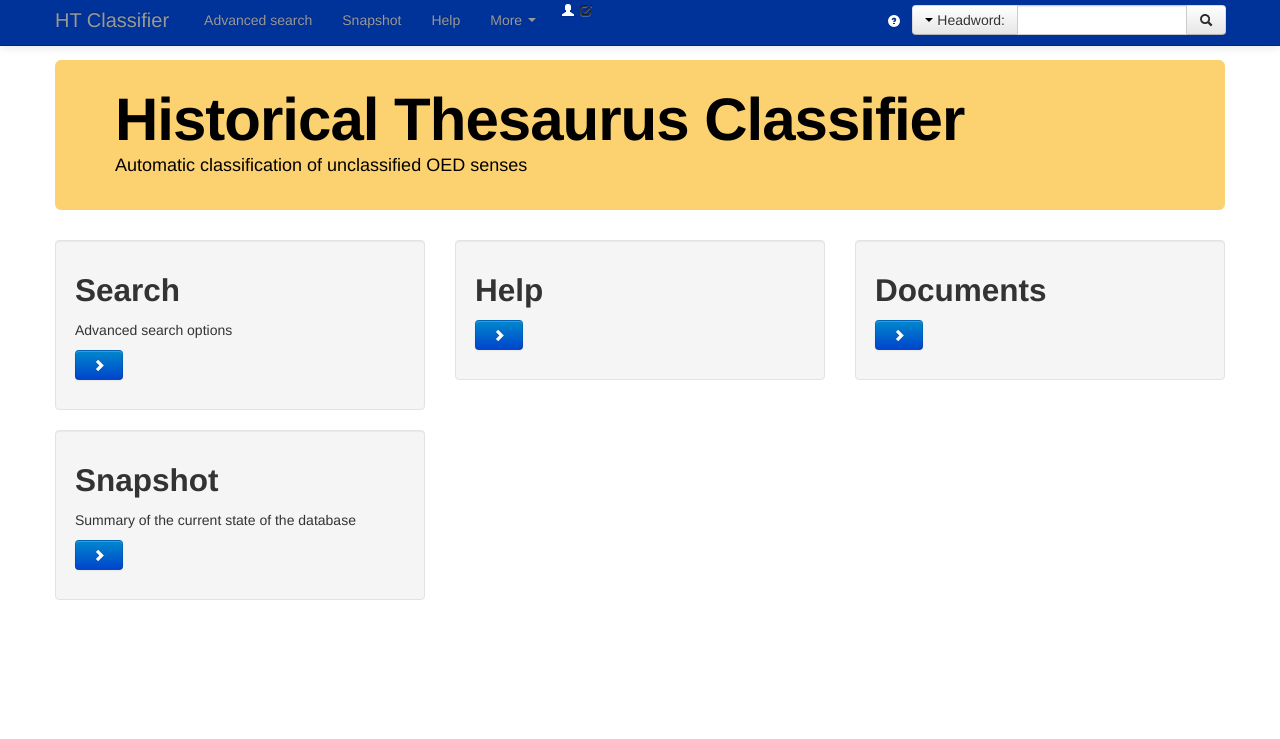
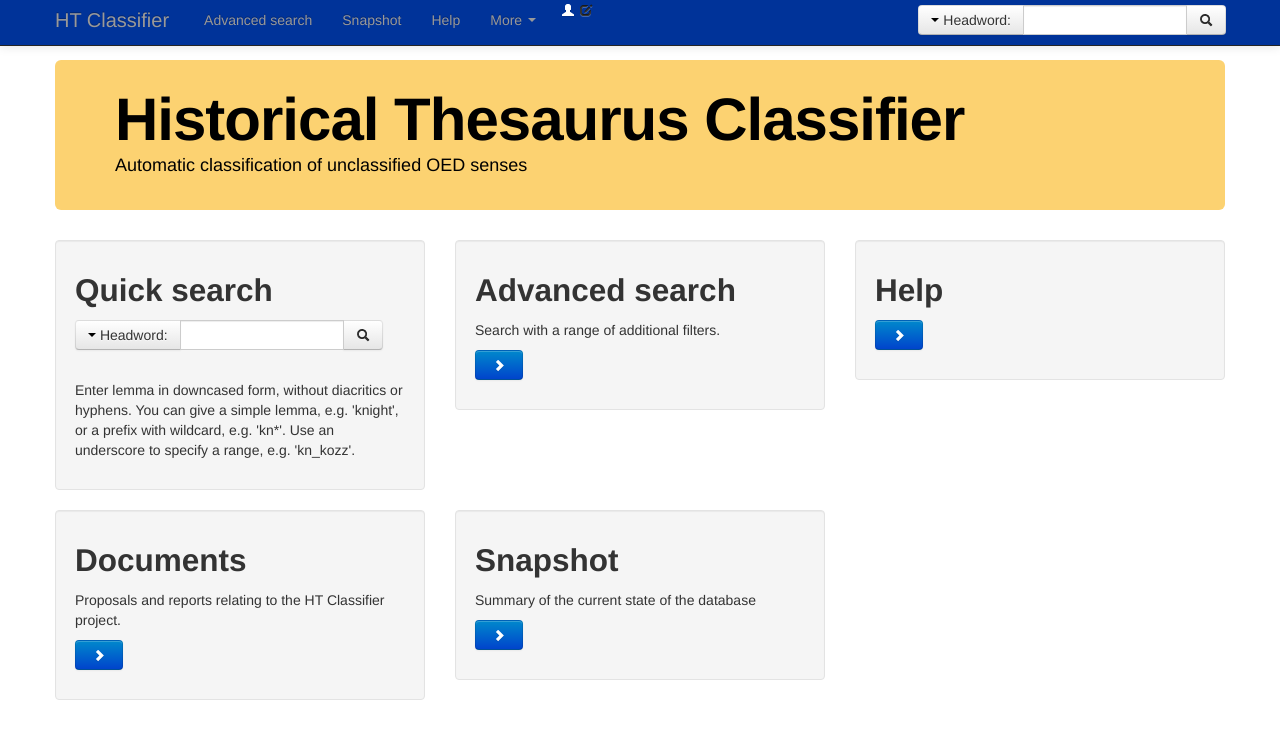
Before and after one commit to necrop/htclassifier, a Django app: page /r// in a window 1280 px wide. Shown: the top 739 px of the page. Run offline with Django 3.2, Linux system fonts and the light colour scheme; the visitor is signed in with stand-in values (Sample User, id 1); some libraries are stand-ins or nearby versions.

Commit message:
Changed Home template so quick-search form is repeated in the body of the page

```diff
--- a/apps/htc/static/htc/js/gp.js
+++ b/apps/htc/static/htc/js/gp.js
@@ -88,7 +88,7 @@
 	});
 
 
-	$('#quicksearchswitch a').click( function (event) {
+	$('.quicksearchswitch a').click( function (event) {
 		var mode;
 		if ($(this).text() === 'Search by lemma') {
 			mode = 'lemma';
@@ -111,9 +111,9 @@
 function changeQuicksearchMode(mode) {
 	// mode should be 'lemma' or 'headword'
 	// Change the name of the input box (lemma/headword)
-	$('#quicksearchinput').attr('name', mode);
+	$('.quicksearchinput').attr('name', mode);
 	// Update the text of input box's label
-	$('#quicksearchmode').html('<span class="caret"></span> ' + mode.charAt(0).toUpperCase() + mode.slice(1) + ':');
+	$('.quicksearchmode').html('<span class="caret"></span> ' + mode.charAt(0).toUpperCase() + mode.slice(1) + ':');
 }
 
 
--- a/apps/htc/templates/htc/base.html
+++ b/apps/htc/templates/htc/base.html
@@ -74,28 +74,7 @@
 							</a>
 						{% endif %}
 
-						<form class="navbar-form pull-right" action="{% url 'htc:submitsearch' %}" method="post">
-							<a data-content="Enter lemma in downcased form, without diacritics or hyphens. You can give a simple lemma, e.g. 'knight', or a prefix with wildcard, e.g. 'kn*'. Use an underscore to specify a range, e.g. 'kn_kozz'." rel="popover-below" data-toggle="popover" href="#">
-								<i class="icon-question-sign icon-white"></i>
-							</a>&nbsp;
-							{% csrf_token %}
-							<input type="hidden" name="mode" value="quick"/>
-							<div class="input-prepend  input-append">
-								 <div class="btn-group">
-									<button class="btn dropdown-toggle" data-toggle="dropdown" id="quicksearchmode">
-										<span class="caret"></span> Headword:
-									</button>
-									<ul class="dropdown-menu" id="quicksearchswitch">
-										<li><a href="#">Search by headword</a></li>
-										<li><a href="#">Search by lemma</a></li>
-									</ul>
-								</div>
-								<input class="span2" type="text" name="headword" value="{{ quicksearchvalue }}" id="quicksearchinput"/>
-								<button type="submit" class="btn" title="quick search">
-									<i class="icon-search"></i>
-								</button>
-							</div>
-						</form>
+						{% include 'htc/includes/quicksearch.html' with pullright=True %}
 					</div><!--/.nav-collapse -->
 				</div>
 			</div>
--- a/apps/htc/templates/htc/home.html
+++ b/apps/htc/templates/htc/home.html
@@ -12,21 +12,31 @@
 
 	<div class="row-fluid">
 		<div class="span4 well">
-			<h2>Search</h2>
-			<p>Advanced search options</p>
+			<h2>Quick search</h2>
+			{% include 'htc/includes/quicksearch.html' with pullright=False %}
+			<p>
+				Enter lemma in downcased form, without diacritics or hyphens.
+				You can give a simple lemma, e.g. 'knight', or a prefix with wildcard, e.g. 'kn*'.
+				Use an underscore to specify a range, e.g. 'kn_kozz'.
+			</p>
+		</div>
+		<div class="span4 well">
+			<h2>Advanced search</h2>
+			<p>Search with a range of additional filters.</p>
 			<p><a class="btn btn-primary" href="{% url 'htc:searchform' %}">&nbsp;<i class="icon-chevron-right icon-white"></i>&nbsp;</a></p>
 		</div>
 		<div class="span4 well">
 			<h2>Help</h2>
 			<p><a class="btn btn-primary" href="{% url 'htc:info' page='help' %}">&nbsp;<i class="icon-chevron-right icon-white"></i>&nbsp;</a></p>
 		</div>
-		<div class="span4 well">
-			<h2>Documents</h2>
-			<p><a class="btn btn-primary" href="{% url 'htc:info' page='documents' %}">&nbsp;<i class="icon-chevron-right icon-white"></i>&nbsp;</a></p>
-		</div>
 	</div>
 
 	<div class="row-fluid">
+		<div class="span4 well">
+			<h2>Documents</h2>
+			<p>Proposals and reports relating to the HT Classifier project.</p>
+			<p><a class="btn btn-primary" href="{% url 'htc:info' page='documents' %}">&nbsp;<i class="icon-chevron-right icon-white"></i>&nbsp;</a></p>
+		</div>
 		<div class="span4 well">
 			<h2>Snapshot</h2>
 			<p>Summary of the current state of the database</p>
--- /dev/null
+++ b/apps/htc/templates/htc/includes/quicksearch.html
@@ -0,0 +1,19 @@
+<form {% if pullright %}class="navbar-form pull-right"{% endif %} action="{% url 'htc:submitsearch' %}" method="post">
+	{% csrf_token %}
+	<input type="hidden" name="mode" value="quick"/>
+	<div class="input-prepend input-append">
+		 <div class="btn-group">
+			<button class="btn dropdown-toggle quicksearchmode" data-toggle="dropdown">
+				<span class="caret"></span> Headword:
+			</button>
+			<ul class="dropdown-menu quicksearchswitch">
+				<li><a href="#">Search by headword</a></li>
+				<li><a href="#">Search by lemma</a></li>
+			</ul>
+		</div>
+		<input class="input-medium quicksearchinput" type="text" name="headword" value="{{ quicksearchvalue }}"/>
+		<button type="submit" class="btn" title="quick search">
+			<i class="icon-search"></i>
+		</button>
+	</div>
+</form>
```
